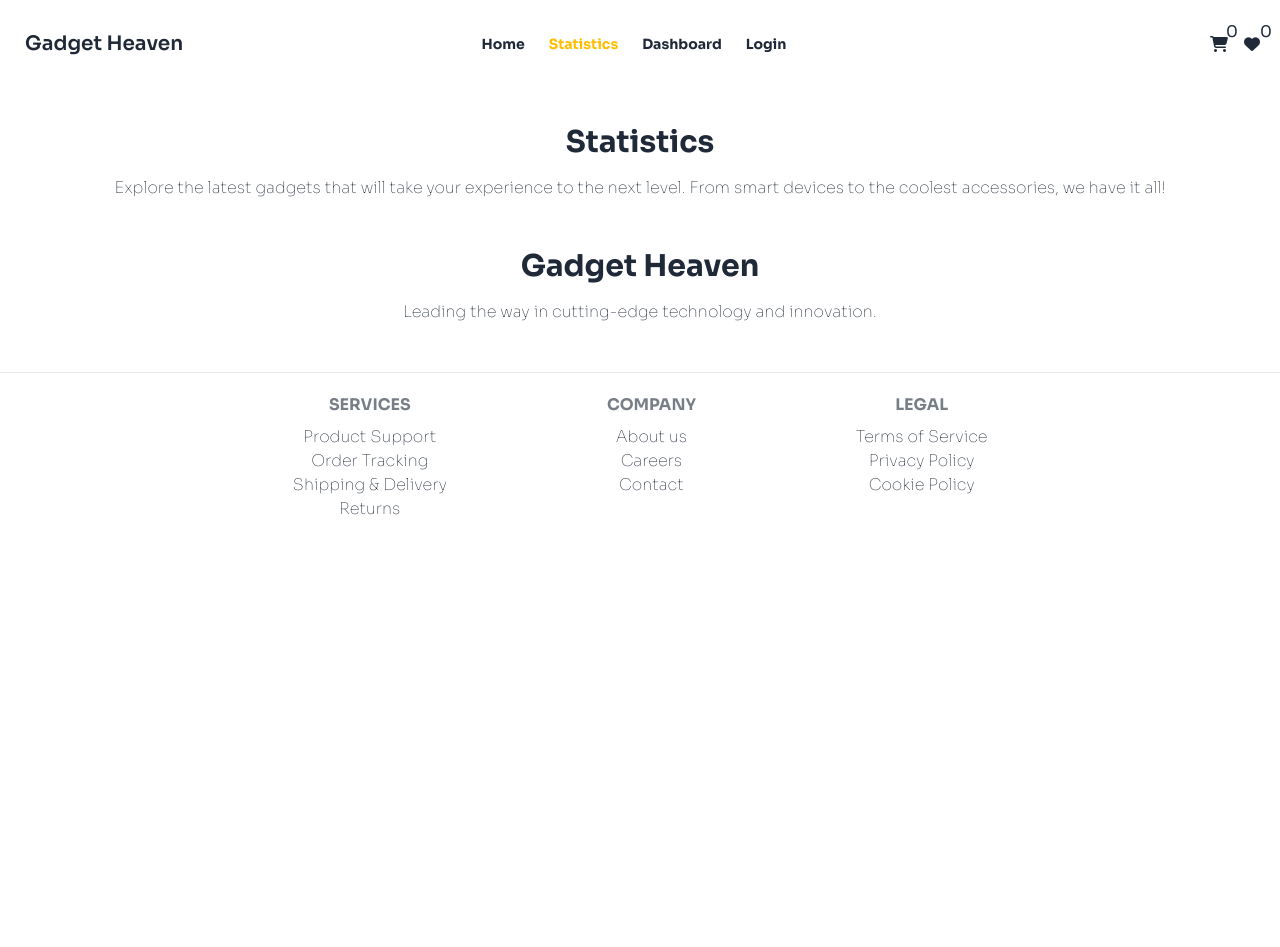
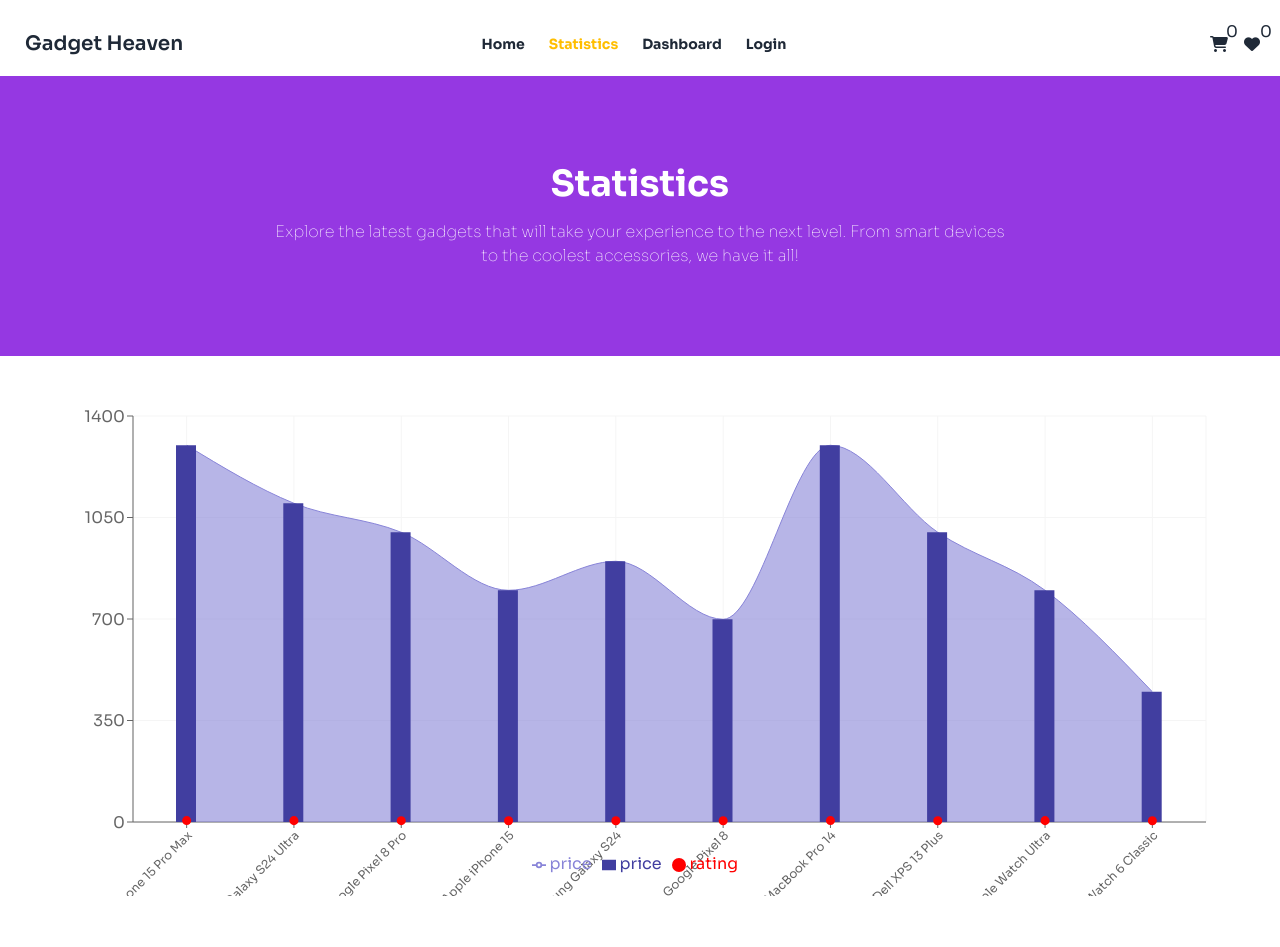
Before and after one commit to programming-hero-web-course-4/b10a8-gadget-heaven-ranak8811, a React (Vite) app: page /statistic in a window 1280 px wide. Shown: the top 947 px of the page. Before the commit the page ends 800 px from the top, so only its background shows below. Built offline with nearby package versions, Linux system fonts and the light colour scheme.

Commit message:
statistic page work done

```diff
--- a/package.json
+++ b/package.json
@@ -13,7 +13,8 @@
     "react": "^18.3.1",
     "react-dom": "^18.3.1",
     "react-hot-toast": "^2.4.1",
-    "react-router-dom": "^6.27.0"
+    "react-router-dom": "^6.27.0",
+    "recharts": "^2.13.3"
   },
   "devDependencies": {
     "@eslint/js": "^9.13.0",
--- a/src/components/Card.jsx
+++ b/src/components/Card.jsx
@@ -2,7 +2,6 @@
 
 /* eslint-disable react/prop-types */
 const Card = ({ gadget }) => {
-  //   console.log(gadget);
   const { product_id, product_title, product_image, price } = gadget;
   return (
     <div className="card bg-base-100 w-11/12 mx-auto lg:w-80 md:w-[300px]  shadow-xl">
--- a/src/components/Heading.jsx
+++ b/src/components/Heading.jsx
@@ -2,7 +2,7 @@
 const Heading = ({ title, subtitle }) => {
   return (
     <div className="flex flex-col w-full justify-center items-center my-12">
-      <h1 className="text-xl md:text-3xl font-bold mb-4">{title}</h1>
+      <h1 className="text-2xl md:text-4xl  font-bold mb-4">{title}</h1>
       <p className="text-center font-thin">{subtitle}</p>
     </div>
   );
--- a/src/components/Navbar.jsx
+++ b/src/components/Navbar.jsx
@@ -6,16 +6,14 @@
 
 const Navbar = () => {
   const location = useLocation();
-  // console.log(location.pathname);
   const [cart] = useContext(CartContext);
   const [wish] = useContext(WishContext);
-  // console.log(wish);
+
   const [totalData, setTotalData] = useState(0);
   useEffect(() => {
     const data = getAllCartItems();
     setTotalData(data.length);
   }, [cart]);
-  // console.log(totalData);
 
   const [totalWish, setTotalWish] = useState(0);
   useEffect(() => {
--- a/src/pages/Dashboard.jsx
+++ b/src/pages/Dashboard.jsx
@@ -9,12 +9,11 @@
   useTitle("Dashboard");
   const [activeComponent, setActiveComponent] = useState("Cart");
   const allGadgets = useLoaderData();
-  // console.log(allGadgets);
 
   return (
     <div>
       <div className="bg-[#9538E2] text-white py-10">
-        <div className="w-7/12 mx-auto">
+        <div className="md:w-7/12 w-11/12 mx-auto">
           <Heading
             title={"Dashboard"}
             subtitle={
--- a/src/pages/ErrorPage.jsx
+++ b/src/pages/ErrorPage.jsx
@@ -1,5 +1,4 @@
 import { useNavigate } from "react-router-dom";
-// import errorImage from "../assets/error-image.png"; // Place an image in your assets folder and import it here
 import errorImage from "../assets/error_image.jpeg";
 
 const ErrorPage = () => {
--- a/src/pages/Login.jsx
+++ b/src/pages/Login.jsx
@@ -1,7 +1,9 @@
 import { useState } from "react";
 import { Link } from "react-router-dom";
+import useTitle from "../../public/PageTitle/title";
 
 const Login = () => {
+  useTitle("Login");
   const [email, setEmail] = useState("");
   const [password, setPassword] = useState("");
 
--- a/src/pages/Statistics.jsx
+++ b/src/pages/Statistics.jsx
@@ -1,19 +1,77 @@
+import { useLoaderData } from "react-router-dom";
+import {
+  ComposedChart,
+  ResponsiveContainer,
+  CartesianGrid,
+  XAxis,
+  YAxis,
+  Tooltip,
+  Legend,
+  Area,
+  Bar,
+  Scatter,
+} from "recharts";
 import useTitle from "../../public/PageTitle/title";
 import Heading from "../components/Heading";
 
 const Statistics = () => {
   useTitle("Statistics");
+  const allGadgets = useLoaderData();
+
+  const chartData = allGadgets.map((gadget) => ({
+    name: gadget.product_title,
+    price: gadget.price,
+    rating: gadget.rating,
+  }));
+  console.log(chartData[0].rating);
+
   return (
-    <div>
-      <div>
+    <section>
+      <div className="bg-[#9538E2] text-white py-10">
+        <div className="md:w-7/12 w-11/12 mx-auto">
           <Heading
             title={"Statistics"}
             subtitle={
               "Explore the latest gadgets that will take your experience to the next level. From smart devices to the coolest accessories, we have it all!"
             }
-        ></Heading>
+          />
         </div>
       </div>
+
+      <div className="w-11/12 mx-auto my-10 h-[500px]">
+        <ResponsiveContainer width="100%" height="100%">
+          <ComposedChart
+            data={chartData}
+            margin={{
+              top: 20,
+              right: 20,
+              bottom: 20,
+              left: 20,
+            }}
+          >
+            <CartesianGrid stroke="#f5f5f5" />
+            <XAxis
+              dataKey="name"
+              angle={-45}
+              textAnchor="end"
+              interval={0}
+              tick={{ fontSize: 12 }}
+            />
+            <YAxis />
+            <Tooltip />
+            <Legend />
+            <Area
+              type="monotone"
+              dataKey="price"
+              fill="#8884d8"
+              stroke="#8884d8"
+            />
+            <Bar dataKey="price" barSize={20} fill="#413ea0" />
+            <Scatter dataKey="rating" fill="red" />
+          </ComposedChart>
+        </ResponsiveContainer>
+      </div>
+    </section>
   );
 };
 
--- a/src/routes/Routes.jsx
+++ b/src/routes/Routes.jsx
@@ -43,6 +43,7 @@
       {
         path: "/statistic",
         element: <Statistics></Statistics>,
+        loader: () => fetch("../fakeGadgets.json"),
       },
       {
         path: "/login",
```
Also changed, not shown: 1 other file (tests, documents, lock files or other folders). Lines whose indentation alone changed are shown as unchanged.
